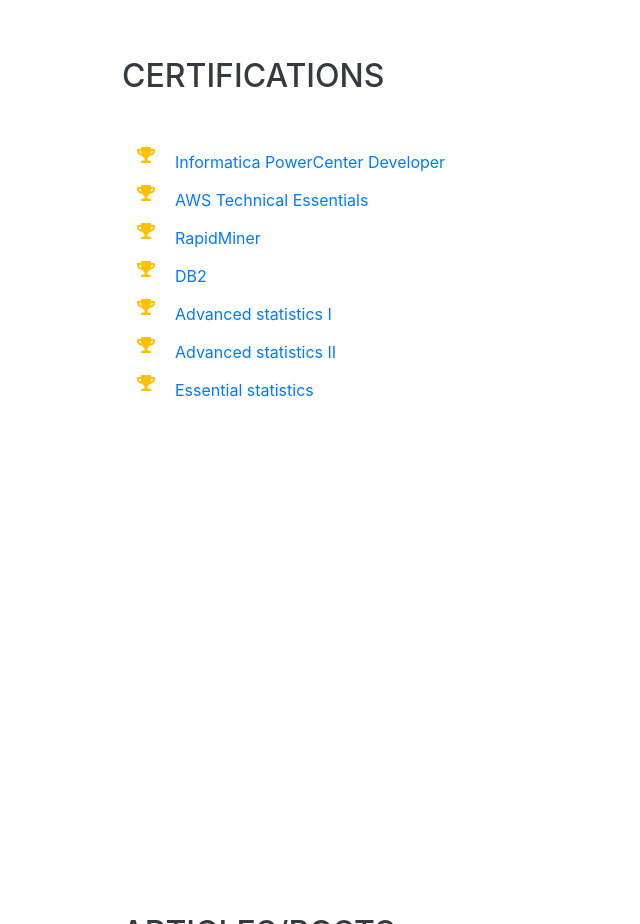
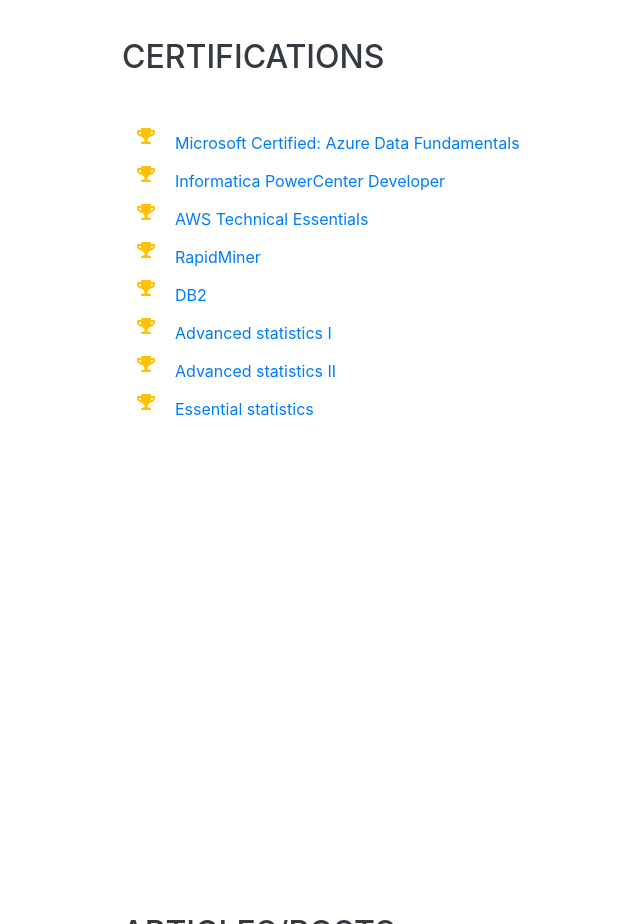
Before and after one commit to lopesdiego12/portfolio, a website with bundled scripts: page index.html in a window 1280 px wide. Shown: the part 4000-4924 px from the top of the page, without its empty margins (214-854 px from the left). Built offline with nearby package versions, Linux system fonts and the light colour scheme; a web font is replaced by a local one.

Commit message:
Update index.html

```diff
--- a/index.html
+++ b/index.html
@@ -276,6 +276,9 @@
         <h2 class="mb-5">Certifications</h2>
         <ul class="fa-ul mb-0">
           <li>
+		   <i class="fa-li fa fa-trophy text-warning"></i>
+			<a href="https://www.youracclaim.com/badges/67d75f8b-9ac4-4f60-bcff-1fa4c4cc5a69/public_url" class="btn btn-link">Microsoft Certified: Azure Data Fundamentals</a>
+          <li>
             <i class="fa-li fa fa-trophy text-warning"></i>
 			<a href="https://drive.google.com/open?id=0BwVMJdGZ59i_V2M4S3NhYi1kdms" class="btn btn-link">Informatica PowerCenter Developer</a>
           <li>
```
